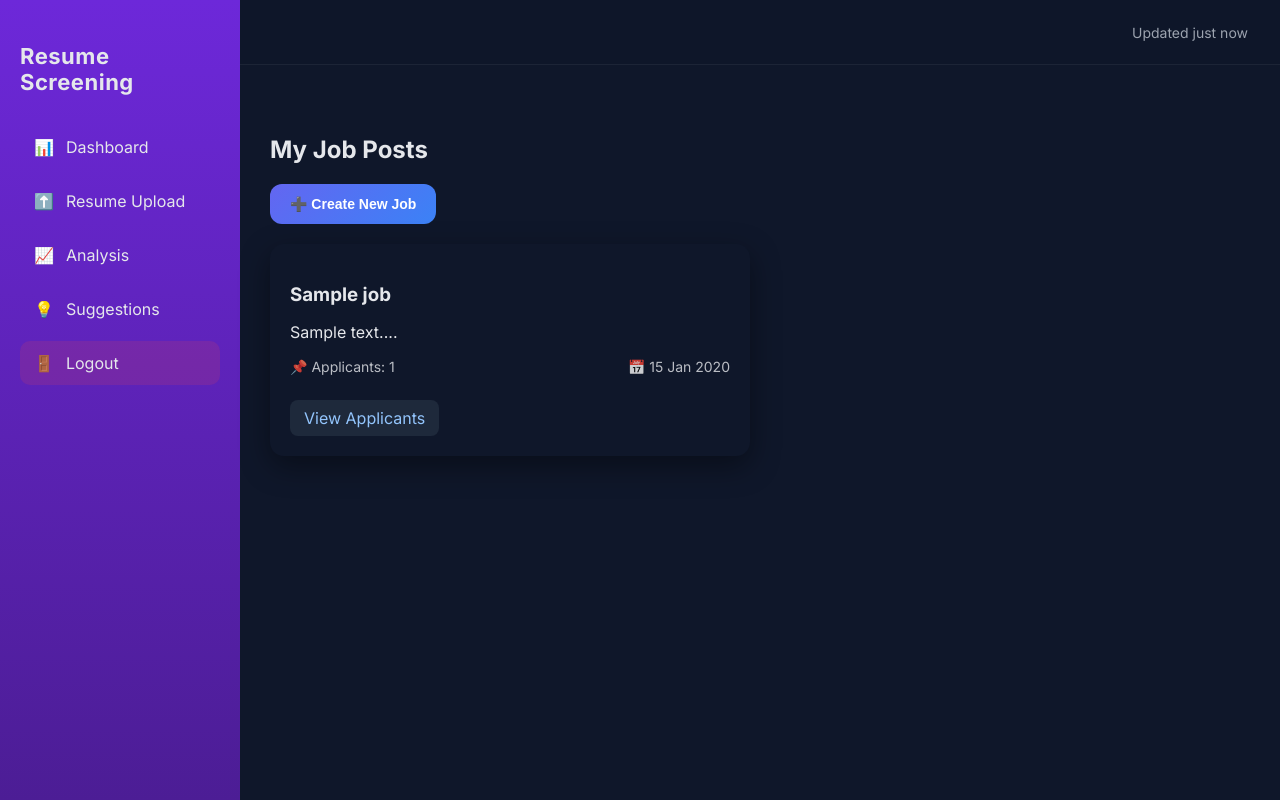
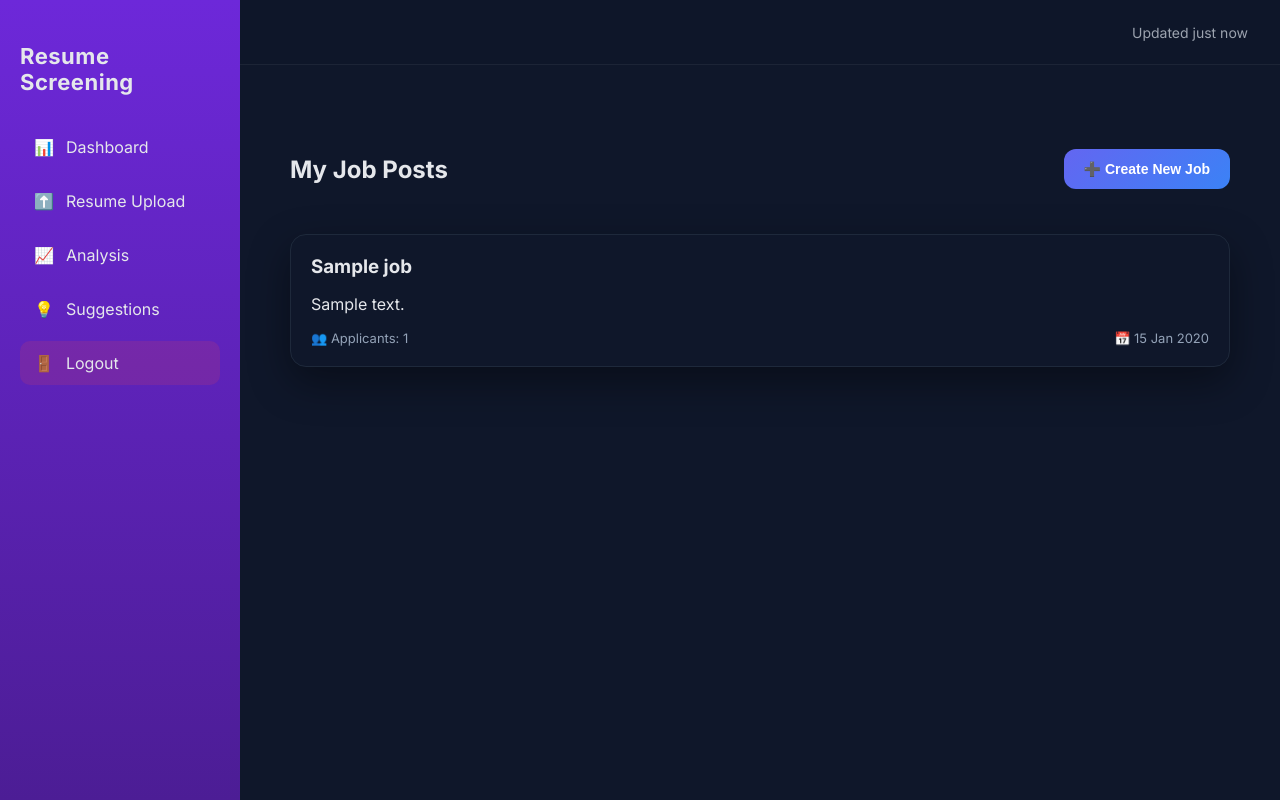
Before and after one commit to Dark0Deep/resume-screening-nlp, a Flask app: page /recruiter/jobs in a window 1280 px wide. Run offline with Flask 3, Linux system fonts and the light colour scheme; the visitor is signed in with stand-in values (Sample User, id 1); a database or web service that is not in the repository returns one stand-in record (values such as "Sample title").

Commit message:
Fixed jobs page crash properly

```diff
--- a/backend/app.py
+++ b/backend/app.py
@@ -295,8 +295,8 @@ def recruiter_jobs():
 
     jobs = list(
         jobs_collection.find({"created_by": recruiter_id})
-        .sort("created_at", -1)
     )
+
 
     # Count applicants per job
     for job in jobs:
--- a/frontend/templates/recruiter/jobs.html
+++ b/frontend/templates/recruiter/jobs.html
@@ -2,84 +2,130 @@
 
 {% block content %}
 
+<style>
+.container {
+  max-width: 1100px;
+  margin: 40px auto;
+  padding: 0 20px;
+}
+
+.header-row {
+  display: flex;
+  justify-content: space-between;
+  align-items: center;
+  margin-bottom: 30px;
+}
+
+.btn {
+  background: linear-gradient(135deg,#6366f1,#3b82f6);
+  border: none;
+  padding: 12px 20px;
+  border-radius: 12px;
+  color: white;
+  font-weight: 600;
+  cursor: pointer;
+  transition: .25s;
+}
+
+.btn:hover {
+  transform: translateY(-2px);
+  box-shadow: 0 12px 30px rgba(99,102,241,.4);
+}
+
+.job-grid {
+  display: grid;
+  grid-template-columns: repeat(auto-fit,minmax(300px,1fr));
+  gap: 20px;
+}
+
+.job-card {
+  background: #0f172a;
+  border-radius: 16px;
+  padding: 20px;
+  box-shadow: 0 15px 40px rgba(0,0,0,.4);
+  border: 1px solid #1e293b;
+}
+
+.job-card h3 {
+  margin-top: 0;
+  margin-bottom: 10px;
+}
+
+.job-meta {
+  font-size: 13px;
+  color: #94a3b8;
+  margin-top: 12px;
+  display: flex;
+  justify-content: space-between;
+}
+
+.empty-box {
+  text-align: center;
+  padding: 40px;
+  background: #0f172a;
+  border-radius: 16px;
+  border: 1px solid #1e293b;
+  color: #94a3b8;
+}
+</style>
+
 <div class="container">
+
+  <div class="header-row">
     <h2>My Job Posts</h2>
 
     <a href="/recruiter/create-job">
       <button class="btn">➕ Create New Job</button>
     </a>
+  </div>
+
+  {% if jobs and jobs|length > 0 %}
 
   <div class="job-grid">
+
     {% for job in jobs %}
     <div class="job-card">
-            <h3>{{ job.title }}</h3>
-            <p>{{ job.description[:120] }}...</p>
+
+      <h3>{{ job.title if job.title else "Untitled Job" }}</h3>
+
+      <p>
+        {% if job.description %}
+          {{ job.description[:150] }}{% if job.description|length > 150 %}...{% endif %}
+        {% else %}
+          No description provided.
+        {% endif %}
+      </p>
 
       <div class="job-meta">
-                <span>📌 Applicants: {{ job.applicant_count }}</span>
-                <span>📅 {{ job.created_at.strftime("%d %b %Y") }}</span>
+        <span>
+          👥 Applicants:
+          {{ job.applicant_count if job.applicant_count is defined else 0 }}
+        </span>
+
+        <span>
+          📅
+          {% if job.created_at %}
+            {{ job.created_at.strftime("%d %b %Y") }}
+          {% else %}
+            -
+          {% endif %}
+        </span>
       </div>
 
-            <a href="/recruiter/job/{{ job._id }}/applicants"
-               class="btn-secondary">
-                View Applicants
-            </a>
     </div>
-        {% else %}
-        <p>No jobs created yet.</p>
     {% endfor %}
-    </div>
+
   </div>
 
-<style>
-.container {
-    max-width: 1100px;
-    margin: 40px auto;
-}
+  {% else %}
 
-.job-grid {
-    display: grid;
-    grid-template-columns: repeat(auto-fill, minmax(320px, 1fr));
-    gap: 20px;
-    margin-top: 20px;
-}
+  <div class="empty-box">
+    🚀 No job posts created yet.
+    Click <strong>Create New Job</strong> to get started.
+  </div>
 
-.job-card {
-    background: #0f172a;
-    padding: 20px;
-    border-radius: 14px;
-    box-shadow: 0 10px 30px rgba(0,0,0,0.4);
-}
+  {% endif %}
 
-.job-card h3 {
-    margin-bottom: 10px;
-}
-
-.job-meta {
-    display: flex;
-    justify-content: space-between;
-    margin: 15px 0;
-    font-size: 14px;
-    opacity: 0.8;
-}
-
-.btn-primary {
-    background: linear-gradient(135deg, #6366f1, #3b82f6);
-    padding: 10px 16px;
-    border-radius: 8px;
-    color: white;
-    text-decoration: none;
-}
-
-.btn-secondary {
-    display: inline-block;
-    margin-top: 10px;
-    padding: 8px 14px;
-    background: #1e293b;
-    border-radius: 8px;
-    color: #93c5fd;
-    text-decoration: none;
-}
-</style>
+</div>
 
 {% endblock %}
```
Lines whose indentation alone changed are shown as unchanged.
